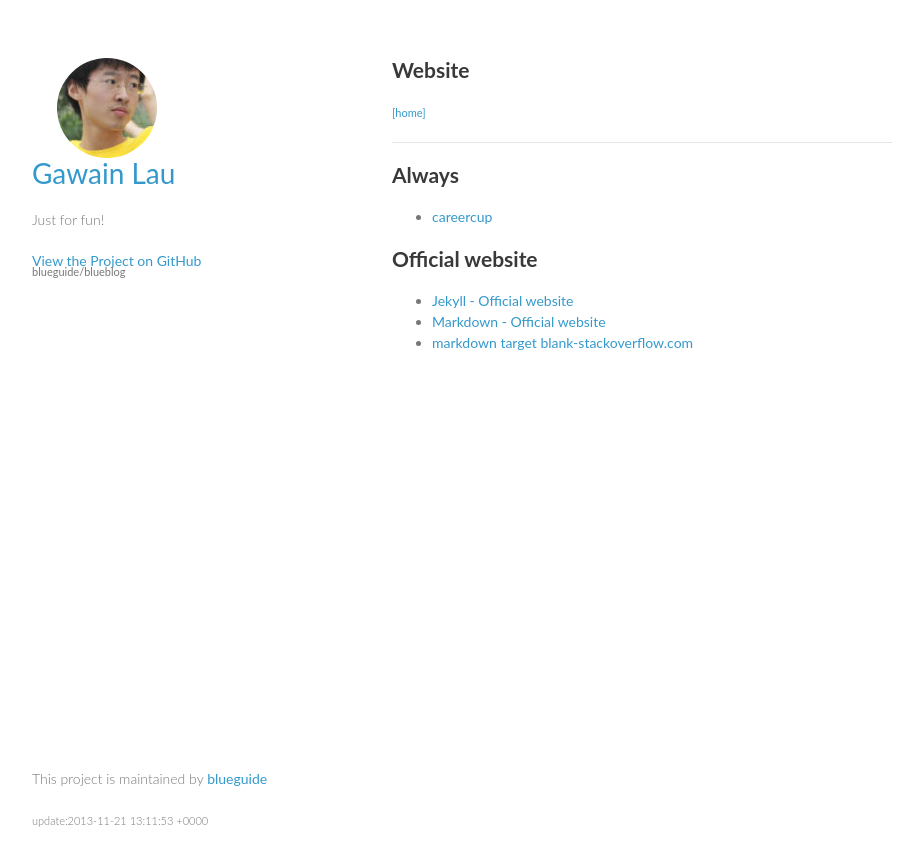
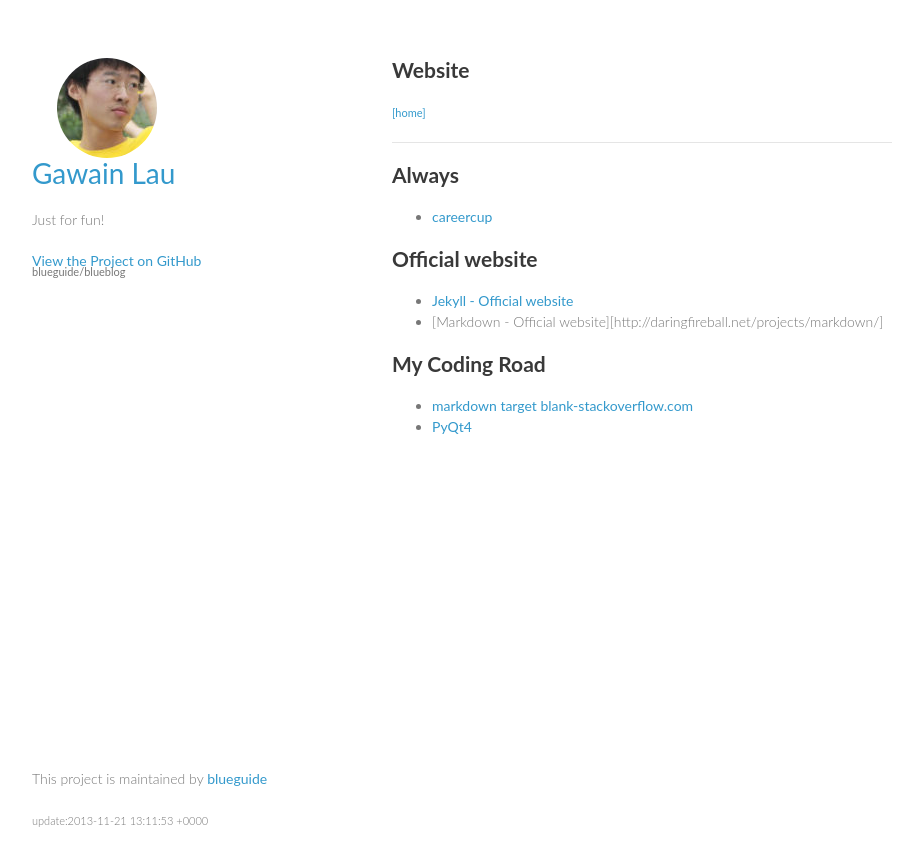
Before and after one commit to blueguide/blueblog, a Jekyll site: the page built from _posts/2013-11-16-My-favorate-website.md, in a window 1280 px wide. Shown: the top 866 px of the page, without its empty margins (178-1091 px from the left). Built offline with Jekyll 4.4.1, drawn with Linux system fonts in a browser that asks for light colours.

Commit message:
add some website

```diff
--- a/_posts/2013-11-16-My-favorate-website.md
+++ b/_posts/2013-11-16-My-favorate-website.md
@@ -16,14 +16,16 @@ tags : ['code','work']
 Always
 ------
 
--	<a href="http://www.careercup.com" target="_blank">careercup</a>
+-	[careercup](http://www.careercup.com)
 
 Official website
 ----------------
 
--	[Jekyll - Official website][t1]
--	[Markdown - Official website][t2]
--	<a href="http://stackoverflow.com/questions/4425198/markdown-target-blank" target="_blank">markdown target blank-stackoverflow.com</a>
+-	[Jekyll - Official website](http://jekyllrb.com/)
+-	[Markdown - Official website][http://daringfireball.net/projects/markdown/]
 
-[t1]: http://jekyllrb.com/ "Jekyll"
-[t2]: http://daringfireball.net/projects/markdown/ "Markdown"
+My Coding Road
+--------------
+
+-	[markdown target blank-stackoverflow.com](http://stackoverflow.com/questions/4425198/markdown-target-blank)
+-	[PyQt4](http://jimmykuu.sinaapp.com/static/PyQt4_Tutorial/html/first_programs.html)
```
